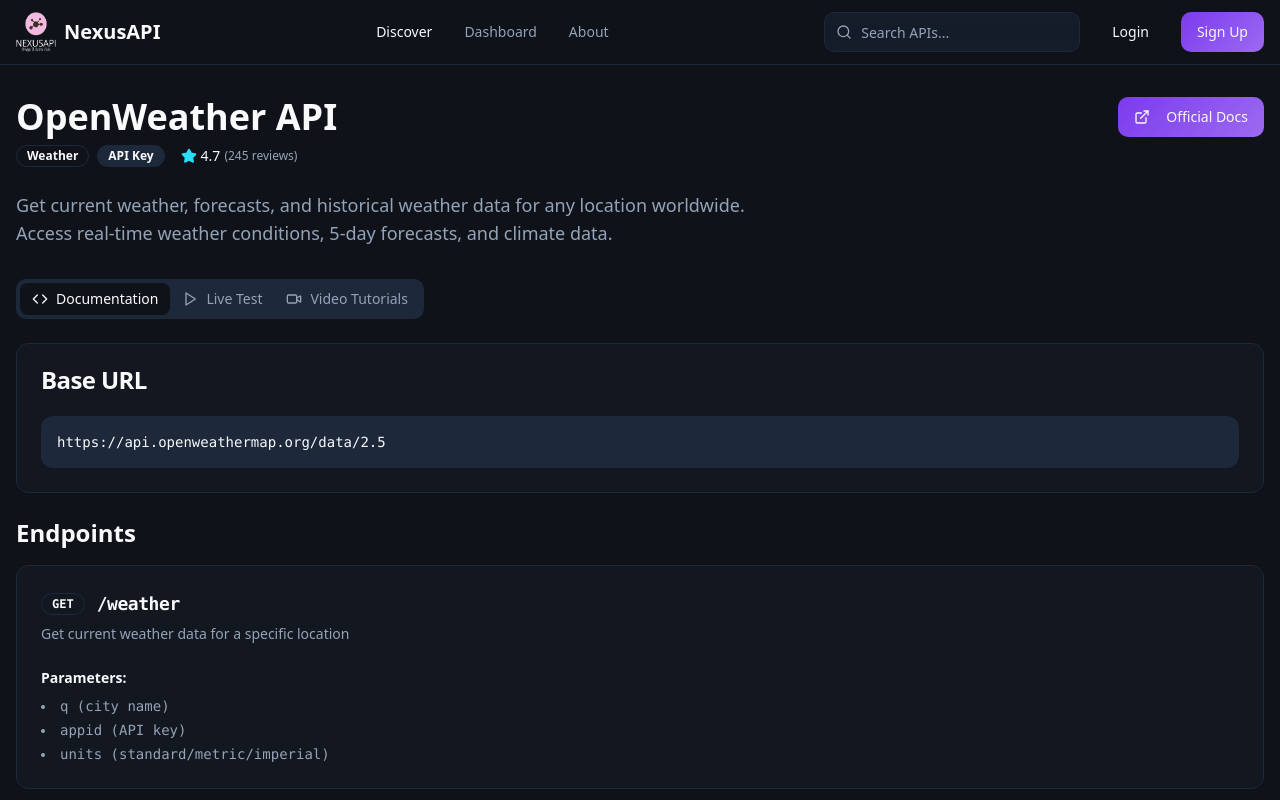
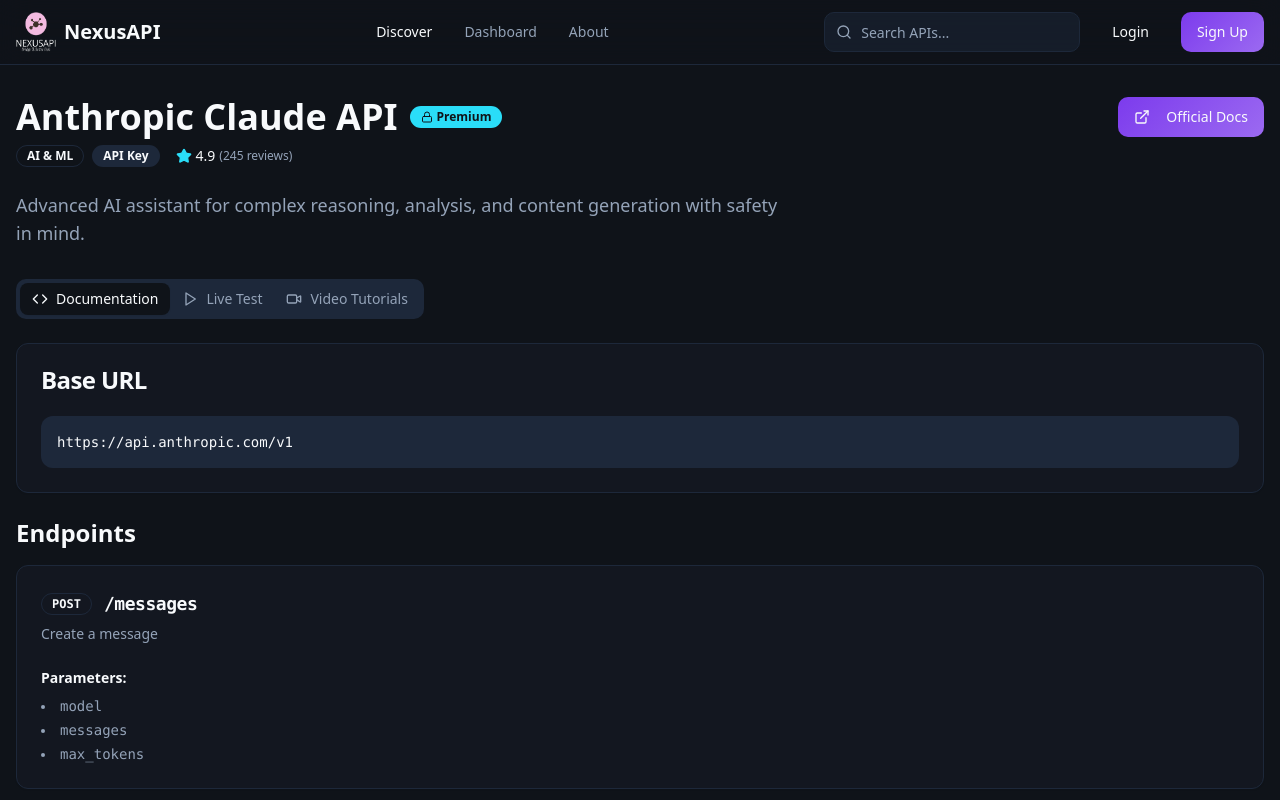
Before and after one commit to Shahzeb-Ahmad0/NexusApi, a React (Vite) app: page /api/anthropic in a window 1280 px wide. Shown: the top 800 px of the page. Built offline with nearby package versions, Linux system fonts and the light colour scheme; the HTML template or start-up script is replaced by a standard one.

Commit message:
Fix API section routing

```diff
--- a/src/pages/ApiDetail.tsx
+++ b/src/pages/ApiDetail.tsx
@@ -1,4 +1,4 @@
-import { useParams } from "react-router-dom";
+import { useParams, Navigate } from "react-router-dom";
 import { useState } from "react";
 import Navigation from "@/components/Navigation";
 import Footer from "@/components/Footer";
@@ -10,21 +10,10 @@ import { Input } from "@/components/ui/input";
 import { Star, Lock, ExternalLink, Code, Play, Video, Loader2 } from "lucide-react";
 import { useToast } from "@/hooks/use-toast";
 
-const ApiDetail = () => {
-  const { id } = useParams();
-  const { toast } = useToast();
-
-  // Live Test state
-  const [cityName, setCityName] = useState("");
-  const [isLoading, setIsLoading] = useState(false);
-  const [weatherData, setWeatherData] = useState<any>(null);
-  const [error, setError] = useState("");
-
-  // OpenWeather API key
-  const OPENWEATHER_API_KEY = "ac71276c917ef319adf326821c2cafb7";
-
-  // Mock data - will be replaced with actual API data
-  const apiData = {
+// Mock API data
+const mockApis = [
+  {
+    id: "openweather",
     name: "OpenWeather API",
     description: "Get current weather, forecasts, and historical weather data for any location worldwide. Access real-time weather conditions, 5-day forecasts, and climate data.",
     category: "Weather",
@@ -46,7 +35,197 @@ const ApiDetail = () => {
         parameters: ["q (city name)", "appid (API key)", "units"],
       },
     ],
-  };
+  },
+  {
+    id: "google-maps",
+    name: "Google Maps API",
+    description: "Embed maps, get directions, geocoding, and place information for web and mobile applications.",
+    category: "Maps",
+    rating: 4.9,
+    authType: "API Key",
+    isPremium: true,
+    baseUrl: "https://maps.googleapis.com/maps/api",
+    endpoints: [
+      {
+        method: "GET",
+        path: "/geocode/json",
+        description: "Convert addresses to geographic coordinates",
+        parameters: ["address", "key"],
+      },
+      {
+        method: "GET",
+        path: "/directions/json",
+        description: "Get directions between locations",
+        parameters: ["origin", "destination", "key"],
+      },
+    ],
+  },
+  {
+    id: "openai",
+    name: "OpenAI API",
+    description: "Access powerful AI models for text generation, completion, and embeddings. Build intelligent applications with GPT models.",
+    category: "AI & ML",
+    rating: 4.8,
+    authType: "Bearer Token",
+    isPremium: true,
+    baseUrl: "https://api.openai.com/v1",
+    endpoints: [
+      {
+        method: "POST",
+        path: "/chat/completions",
+        description: "Create a chat completion",
+        parameters: ["model", "messages", "temperature"],
+      },
+      {
+        method: "POST",
+        path: "/completions",
+        description: "Create a text completion",
+        parameters: ["model", "prompt", "max_tokens"],
+      },
+    ],
+  },
+  {
+    id: "stripe",
+    name: "Stripe API",
+    description: "Accept payments, manage subscriptions, and handle financial transactions securely for your business.",
+    category: "Finance",
+    rating: 4.6,
+    authType: "API Key",
+    isPremium: false,
+    baseUrl: "https://api.stripe.com/v1",
+    endpoints: [
+      {
+        method: "POST",
+        path: "/charges",
+        description: "Create a new charge",
+        parameters: ["amount", "currency", "source"],
+      },
+      {
+        method: "POST",
+        path: "/customers",
+        description: "Create a new customer",
+        parameters: ["email", "description"],
+      },
+    ],
+  },
+  {
+    id: "twitter",
+    name: "Twitter API",
+    description: "Post tweets, access timeline data, and interact with Twitter's platform programmatically.",
+    category: "Social",
+    rating: 4.3,
+    authType: "OAuth 2.0",
+    isPremium: false,
+    baseUrl: "https://api.twitter.com/2",
+    endpoints: [
+      {
+        method: "POST",
+        path: "/tweets",
+        description: "Create a new tweet",
+        parameters: ["text"],
+      },
+      {
+        method: "GET",
+        path: "/users/:id/tweets",
+        description: "Get user tweets",
+        parameters: ["id", "max_results"],
+      },
+    ],
+  },
+  {
+    id: "sendgrid",
+    name: "SendGrid API",
+    description: "Send transactional and marketing emails at scale with detailed analytics and delivery insights.",
+    category: "Utilities",
+    rating: 4.5,
+    authType: "API Key",
+    isPremium: false,
+    baseUrl: "https://api.sendgrid.com/v3",
+    endpoints: [
+      {
+        method: "POST",
+        path: "/mail/send",
+        description: "Send an email",
+        parameters: ["personalizations", "from", "subject", "content"],
+      },
+    ],
+  },
+  {
+    id: "rapid-translate",
+    name: "Google Translate API",
+    description: "Translate text between 100+ languages with high accuracy using Google's translation technology.",
+    category: "Utilities",
+    rating: 4.7,
+    authType: "API Key",
+    isPremium: false,
+    baseUrl: "https://translation.googleapis.com/language/translate/v2",
+    endpoints: [
+      {
+        method: "POST",
+        path: "/translate",
+        description: "Translate text",
+        parameters: ["q", "target", "key"],
+      },
+    ],
+  },
+  {
+    id: "coinbase",
+    name: "Coinbase API",
+    description: "Access cryptocurrency prices, wallet management, and trading features for digital assets.",
+    category: "Finance",
+    rating: 4.4,
+    authType: "OAuth 2.0",
+    isPremium: true,
+    baseUrl: "https://api.coinbase.com/v2",
+    endpoints: [
+      {
+        method: "GET",
+        path: "/prices/:currency_pair/spot",
+        description: "Get spot price",
+        parameters: ["currency_pair"],
+      },
+    ],
+  },
+  {
+    id: "anthropic",
+    name: "Anthropic Claude API",
+    description: "Advanced AI assistant for complex reasoning, analysis, and content generation with safety in mind.",
+    category: "AI & ML",
+    rating: 4.9,
+    authType: "API Key",
+    isPremium: true,
+    baseUrl: "https://api.anthropic.com/v1",
+    endpoints: [
+      {
+        method: "POST",
+        path: "/messages",
+        description: "Create a message",
+        parameters: ["model", "messages", "max_tokens"],
+      },
+    ],
+  },
+];
+
+const ApiDetail = () => {
+  const { id } = useParams();
+  const { toast } = useToast();
+
+  // Live Test state (only for OpenWeather)
+  const [cityName, setCityName] = useState("");
+  const [isLoading, setIsLoading] = useState(false);
+  const [weatherData, setWeatherData] = useState<any>(null);
+  const [error, setError] = useState("");
+
+  // OpenWeather API key
+  const OPENWEATHER_API_KEY = "ac71276c917ef319adf326821c2cafb7";
+
+  // Find the API data based on the id from URL
+  const apiData = mockApis.find(api => api.id === id);
+
+  // If API not found, redirect to 404
+  if (!apiData) {
+    return <Navigate to="/404" replace />;
+  }
 
   const handleTestApi = async () => {
     if (!cityName.trim()) {
@@ -192,6 +371,7 @@ const ApiDetail = () => {
           </TabsContent>
 
           <TabsContent value="playground">
+            {apiData.id === "openweather" ? (
               <Card>
                 <CardHeader>
                   <CardTitle>Live API Test</CardTitle>
@@ -297,6 +477,24 @@ const ApiDetail = () => {
                 )}
               </CardContent>
             </Card>
+            ) : (
+              <Card>
+                <CardHeader>
+                  <CardTitle>API Playground</CardTitle>
+                  <CardDescription>
+                    Interactive testing playground for {apiData.name}
+                  </CardDescription>
+                </CardHeader>
+                <CardContent>
+                  <div className="p-8 border-2 border-dashed border-border rounded-lg text-center">
+                    <Play className="h-12 w-12 mx-auto mb-4 text-muted-foreground" />
+                    <p className="text-muted-foreground">
+                      Live testing playground coming soon for {apiData.name}
+                    </p>
+                  </div>
+                </CardContent>
+              </Card>
+            )}
           </TabsContent>
 
           <TabsContent value="tutorials">
```
Lines whose indentation alone changed are shown as unchanged.
